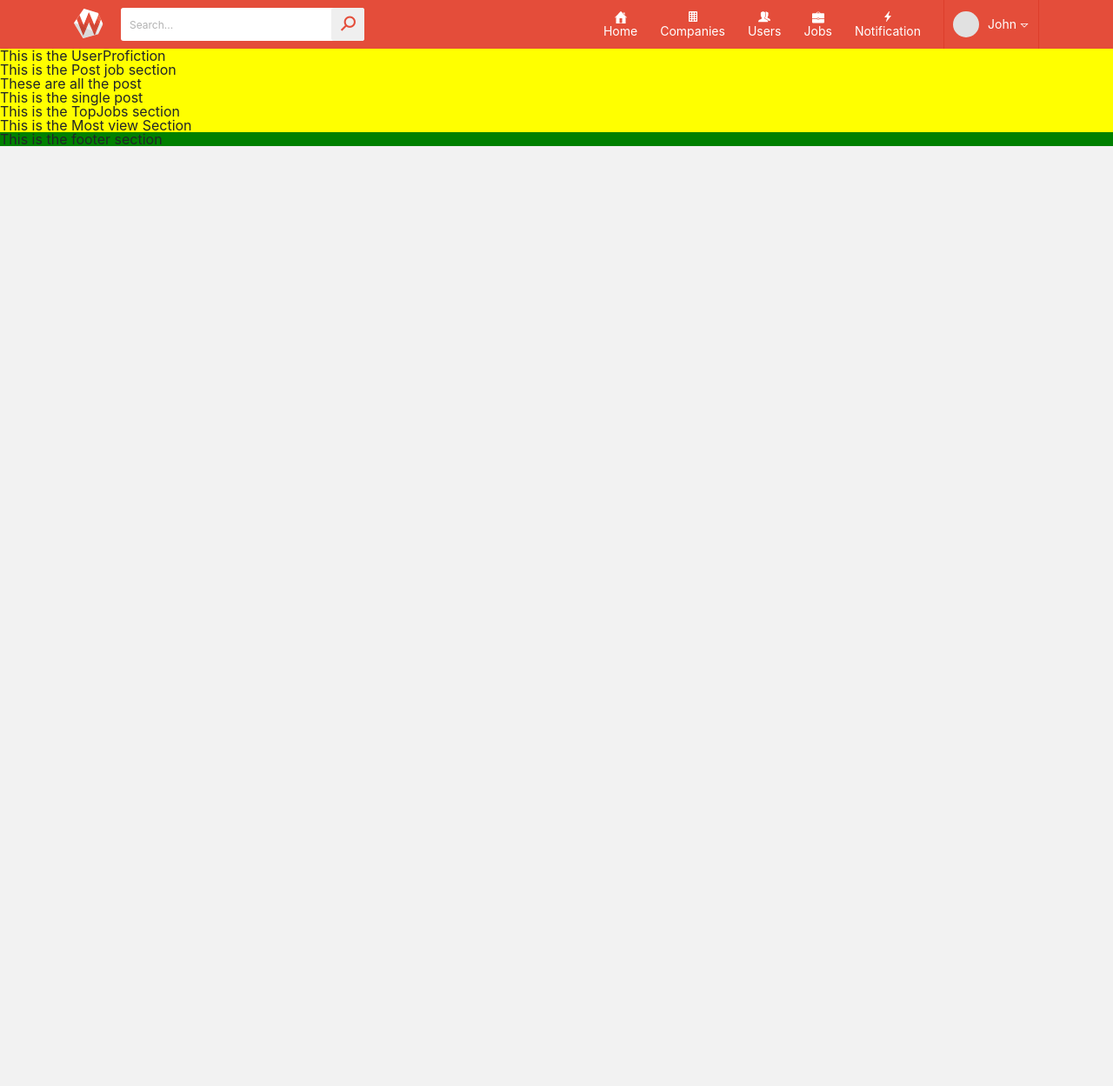
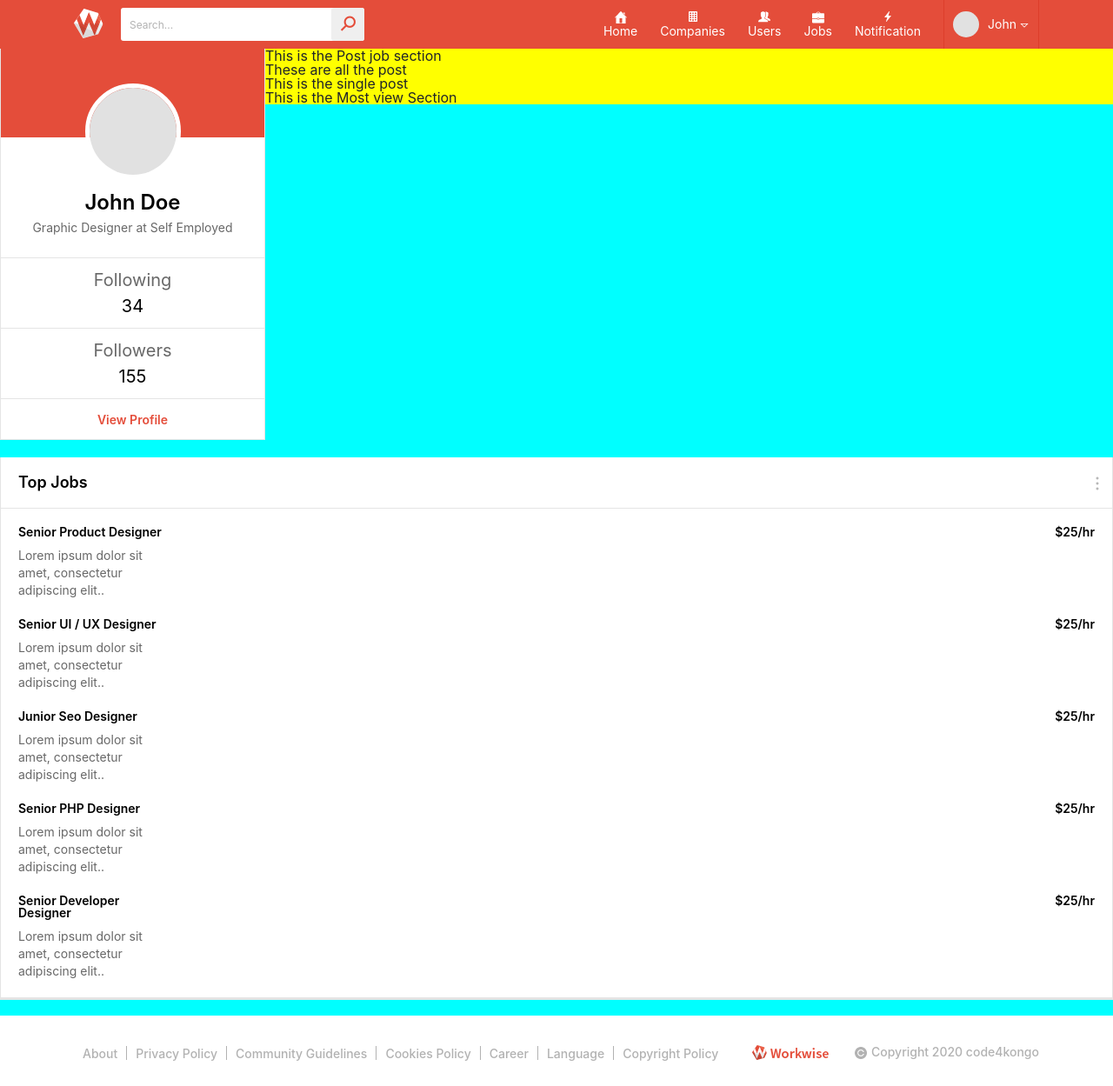
Before and after one commit to Code4kongo/Social-media-app-frontend, a React (Create React App) app: page / in a window 1280 px wide. Shown: the whole page at 87% size. Before the commit the page ends 800 px from the top, so only its background shows below. Built offline with nearby package versions, Linux system fonts and the light colour scheme.

Commit message:
footer created User profiction and top Jobs side bar

```diff
--- a/package.json
+++ b/package.json
@@ -7,6 +7,7 @@
     "@testing-library/react": "^9.5.0",
     "@testing-library/user-event": "^7.2.1",
     "react": "^16.13.1",
+    "react-bootstrap": "^1.0.1",
     "react-dom": "^16.13.1",
     "react-router-dom": "^5.1.2",
     "react-scripts": "3.4.1"
--- a/src/components/NavBar/NavBar.js
+++ b/src/components/NavBar/NavBar.js
@@ -42,7 +42,6 @@ export class NavBar extends Component {
                                 Notification
                             </a>
                         </li>
-
                     </ul>
                 </nav>
                 <div class="menu-btn">
--- a/src/components/TopJobs/TopJobs.css
+++ b/src/components/TopJobs/TopJobs.css
@@ -0,0 +1,6 @@
+.pd-right-none {
+	padding-right: 0;
+}
+.pd-right-none {
+	padding-right: 0;
+}
--- a/src/components/TopJobs/TopJobs.js
+++ b/src/components/TopJobs/TopJobs.js
@@ -3,9 +3,59 @@ import React, { Component } from 'react'
 export class TopJobs extends Component {
     render() {
         return (
-            <div>
-                This is the TopJobs section
-            </div>
+            <div class="widget widget-jobs">
+				<div class="sd-title">
+					<h3>Top Jobs</h3>
+						<i class="la la-ellipsis-v"></i>
+				</div>
+				<div class="jobs-list">
+					<div class="job-info">
+						<div class="job-details">
+							<h3>Senior Product Designer</h3>
+								<p>Lorem ipsum dolor sit amet, consectetur adipiscing elit..</p>
+						</div>
+						<div class="hr-rate">
+							<span>$25/hr</span>
+						</div>
+					</div>
+					<div class="job-info">
+						<div class="job-details">
+							<h3>Senior UI / UX Designer</h3>
+								<p>Lorem ipsum dolor sit amet, consectetur adipiscing elit..</p>
+						</div>
+						<div class="hr-rate">
+							<span>$25/hr</span>
+						</div>
+					</div>
+					<div class="job-info">
+						<div class="job-details">
+							<h3>Junior Seo Designer</h3>
+								<p>Lorem ipsum dolor sit amet, consectetur adipiscing elit..</p>
+						</div>
+						<div class="hr-rate">
+							<span>$25/hr</span>
+						</div>
+					</div>
+					<div class="job-info">
+						<div class="job-details">
+							<h3>Senior PHP Designer</h3>
+								<p>Lorem ipsum dolor sit amet, consectetur adipiscing elit..</p>
+						</div>
+						<div class="hr-rate">
+							<span>$25/hr</span>
+						</div>
+					</div>
+					<div class="job-info">
+							<div class="job-details">
+								<h3>Senior Developer Designer</h3>
+									<p>Lorem ipsum dolor sit amet, consectetur adipiscing elit..</p>
+							</div>
+							<div class="hr-rate">
+								<span>$25/hr</span>
+							</div>
+					</div>
+				</div>
+			</div>
         )
     }
 }
--- a/src/components/UserProfiction/UserProfiction.css
+++ b/src/components/UserProfiction/UserProfiction.css
@@ -0,0 +1,111 @@
+.pd-left-none {
+	padding-left: 0;
+}
+
+@media (max-width: 991px) {
+    .no-pd {padding: 0;}
+    .user-specs span {font-size: 13px;}
+}
+
+@media (max-width: 768px) {
+.no-pd {padding: 0;}
+}
+
+.main-left-sidebar {
+	float: left;
+	width: 100%;
+	margin-top: -20px;
+}
+.no-margin {
+	margin: 0;
+	border: 0;
+	-webkit-border-radius: inherit;
+	-moz-border-radius: inherit;
+	-ms-border-radius: inherit;
+	-o-border-radius: inherit;
+	border-radius: inherit;
+}
+
+.user-data {
+	text-align: center;
+}
+
+.full-width {
+	float: left;
+	width: 100%;
+	background-color: #fff;
+	margin-bottom: 20px;
+	border-left: 1px solid #e5e5e5;
+	border-right: 1px solid #e5e5e5;
+	border-bottom: 1px solid #e5e5e5;
+}
+
+.user-profile {
+	float: left;
+	width: 100%;
+}
+.username-dt {
+	float: left;
+	width: 100%;
+	background-color: #e44d3a;
+	padding-top: 40px;
+}
+.usr-pic > img {
+	float: none;
+	border: 5px solid #fff;
+	-webkit-border-radius: 100px;
+	-moz-border-radius: 100px;
+	-ms-border-radius: 100px;
+	-o-border-radius: 100px;
+	border-radius: 100px;
+	width: 100%;
+}
+.user-specs {
+	float: left;
+	width: 100%;
+	padding: 63px 0 27px 0;
+}
+.user-specs h3 {
+	color: #000000;
+	font-size: 24px;
+	text-transform: capitalize;
+	font-weight: 600;
+	margin-bottom: 8px;
+}
+.user-specs span {
+	color: #686868;
+	font-size: 14px;
+}
+
+.user-fw-status {
+	float: left;
+	width: 100%;
+}
+.user-fw-status li {
+	float: left;
+	width: 100%;
+	border-bottom: 1px solid #e5e5e5;
+	border-top: 1px solid #e5e5e5;
+	padding: 15px 0;
+}
+.user-fw-status li:last-child {
+	border-bottom: 0;
+}
+.user-fw-status li:nth-child(1),
+.user-fw-status li:nth-child(2) {
+	border-bottom: 0;
+}
+.user-fw-status li h4 {
+	color: #686868;
+	font-size: 20px;
+	margin-bottom: 10px;
+}
+.user-fw-status span {
+	color: #000000;
+	font-size: 20px;
+}
+.user-fw-status li a {
+	color: #e44d3a;
+	font-size: 14px;
+	font-weight: 600;
+}
--- a/src/components/UserProfiction/UserProfiction.js
+++ b/src/components/UserProfiction/UserProfiction.js
@@ -1,10 +1,39 @@
 import React, { Component } from 'react'
+import ImageProfil from '../../images/resources/user-pic.png'
+import './UserProfiction.css'
 
 export class UserProfiction extends Component {
     render() {
         return (
-            <div>
-                This is the UserProfiction
+            <div className="col-lg-3 col-md-4 pd-left-none no-pd">
+                <div className="main-left-sidebar no-margin">
+                    <div className="user-data full-width">
+                        <div className="user-profile">
+                            <div className="username-dt">
+                                <div className="usr-pic">
+                                    <img src={ImageProfil} alt=""/>
+                                </div>
+                            </div>
+                            <div className="user-specs">
+                                <h3>John Doe</h3>
+                                <span>Graphic Designer at Self Employed</span>
+                            </div>
+                        </div>
+                        <ul className="user-fw-status">
+                            <li>
+                                <h4>Following</h4>
+                                <span>34</span>
+                            </li>
+                            <li>
+                                <h4>Followers</h4>
+                                <span>155</span>
+                            </li>
+                            <li>
+                                <a href="my-profile.html" title="">View Profile</a>
+                            </li>
+                        </ul>
+                    </div>
+                </div>
             </div>
         )
     }
--- /dev/null
+++ b/src/container/Footer.css
@@ -0,0 +1,92 @@
+.footy-sec {
+	float: left;
+	width: 100%;
+	margin-top: 70px;
+}
+.footy-sec ul {
+	float: left;
+	margin-top: 5px;
+}
+.footy-sec ul li {
+	display: inline-block;
+	padding: 0 10px;
+	border-right: 1px solid #ffffff;
+}
+.footy-sec ul li:last-child {
+	border-right: none;
+}
+.footy-sec ul li a {
+	display: inline-block;
+	color: #ffffff;
+	font-size: 14px;
+	font-weight: 500;
+}
+.footy-sec p img {
+	padding-right: 5px;
+	float: auto;
+	position: relative;
+	top: 6px;
+}
+.footy-sec p {
+	float: right;
+	color: #ffffff;
+	font-size: 14px;
+	font-weight: 500;
+}
+footer {
+	float: left;
+	width: 100%;
+	background-color: #fff;
+}
+.footy-sec.mn ul {
+	padding: 30px 0;
+}
+.footy-sec.mn ul li a{
+	color: #b2b2b2;
+}
+.footy-sec.mn ul li a:hover{
+	color: #e44d3a;
+}
+.footy-sec.mn ul li {
+	border-color: #b2b2b2;
+}
+.footy-sec.mn p {
+	color: #b2b2b2;
+	margin-top: 30px;
+}
+
+@media (max-width: 1200px) {
+    .footy-sec ul {width: 100%;text-align: center;}
+    .footy-sec.mn p {margin-top: 0;padding-bottom: 20px;}
+    .footy-sec.mn ul {padding: 30px 0 25px 0;}
+    .footy-sec p {width: 100%;text-align: center;margin-top: 15px;}
+	.footy-sec p img {float: none;top: 2px;}
+    .footy-sec {text-align: center;}
+}
+
+@media (max-width: 991px) {
+    .footy-sec.mn ul li {margin-bottom: 10px;}
+    .footy-sec ul li {margin-bottom: 10px;}
+}
+
+
+
+@media (max-width: 576px) {
+.footy-sec {margin-top: 30px;}
+}
+
+.no-margin {
+	margin: 0;
+	border: 0;
+	-webkit-border-radius: inherit;
+	-moz-border-radius: inherit;
+	-ms-border-radius: inherit;
+	-o-border-radius: inherit;
+	border-radius: inherit;
+}
+
+.fl-rgt {
+	float: right;
+	margin-top: 34px;
+	padding-right: 30px;
+}
--- a/src/container/Footer.js
+++ b/src/container/Footer.js
@@ -1,11 +1,27 @@
 import React, { Component } from 'react'
+import CopyIcon2 from '../images/copy-icon2.png'
+import Logo2 from '../images/logo2.png'
 
 export class Footer extends Component {
     render() {
         return (
-            <div style={{backgroundColor : 'green'}}>
-                This is the footer section
-            </div>
+            <footer>
+			    <div class="footy-sec mn no-margin">
+				    <div class="container">
+					    <ul>
+                            <li><a href="about.html" title="">About</a></li>
+                            <li><a href="/" title="">Privacy Policy</a></li>
+                            <li><a href="/" title="">Community Guidelines</a></li>
+                            <li><a href="/" title="">Cookies Policy</a></li>
+                            <li><a href="/" title="">Career</a></li>
+                            <li><a href="/" title="">Language</a></li>
+                            <li><a href="/" title="">Copyright Policy</a></li>
+					    </ul>
+					    <p><img src={CopyIcon2} alt=""/>Copyright 2020 code4kongo</p>
+					    <img class="fl-rgt" src={Logo2} alt=""/>
+				    </div>
+			    </div>
+		    </footer>
         )
     }
 }
--- a/src/container/MainCompanyProfil.js
+++ b/src/container/MainCompanyProfil.js
@@ -12,9 +12,11 @@ export class MainCompanyProfil extends Component {
                     <div class="container">
                         <div class="main-section-data">
                             <div class="row">
+
                                 <CompanySocialMediaLink/>
                                 <CompanyFeed/>
                                 <CompanyInfo/>
+
                             </div>
                         </div>
                     </div>
--- a/src/container/MainHome.js
+++ b/src/container/MainHome.js
@@ -14,7 +14,6 @@ export class Main extends Component {
                 <AllPost/>
                 <TopJobs/>
                 <MostViews/>
-
             </div>
         )
     }
```
Also changed, not shown: 1 other file (tests, documents, lock files or other folders).
